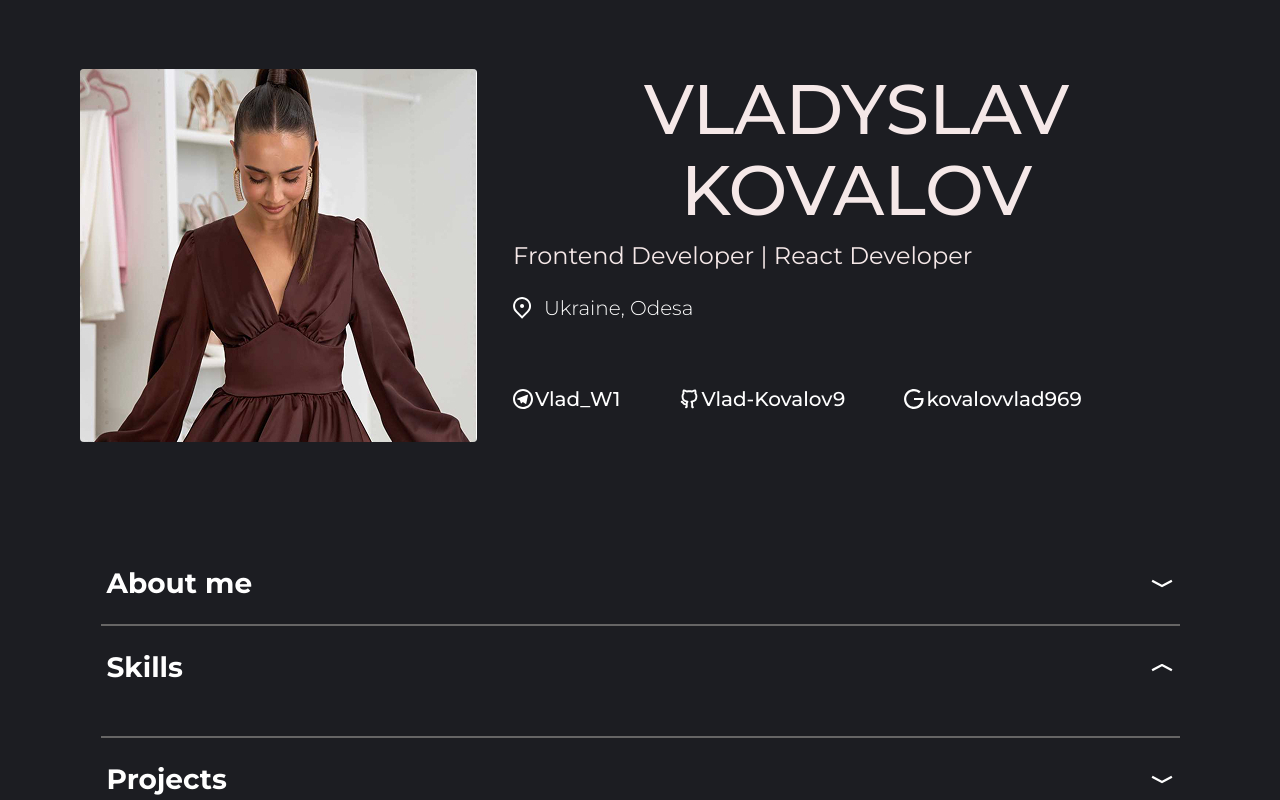
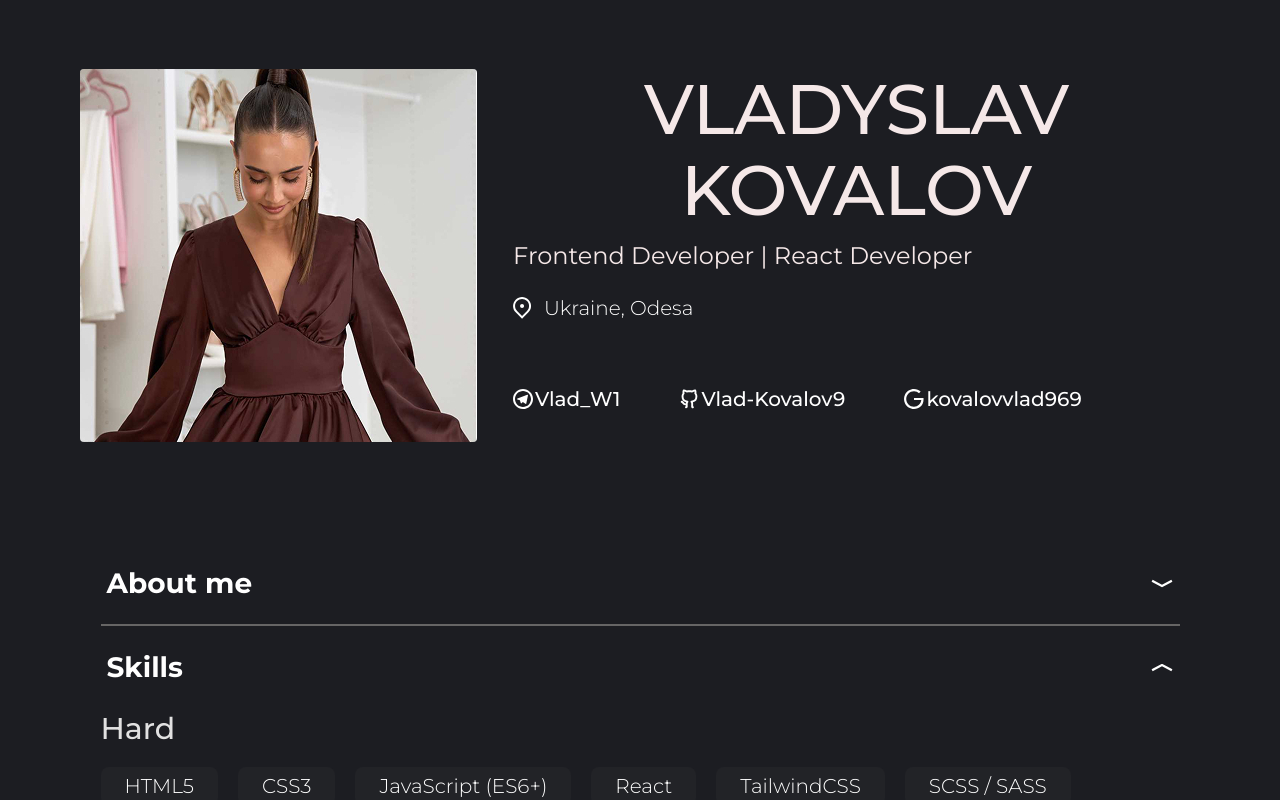
Before and after one commit to Vlad-Kovalov9/My-Resume, a React (Vite) app: page / in a window 1280 px wide. Both pictures are taken after a click on the button "Skills". Shown: the top 800 px of the page. Built offline with nearby package versions, Linux system fonts and the light colour scheme.

Commit message:
Made Skills section

```diff
--- a/src/components/Skills/Skills.jsx
+++ b/src/components/Skills/Skills.jsx
@@ -1,3 +1,30 @@
+import s from "./Skills.module.css";
+import { skillsData } from "../../data/skills";
+
 export default function Skills() {
-  return;
+  return (
+    <div className={s.container}>
+      <div className={s.block}>
+        <h3 className={s.title}>Hard</h3>
+        <ul className={s.list}>
+          {skillsData.hard.map((skill, i) => (
+            <li key={i} className={s.item}>
+              {skill}
+            </li>
+          ))}
+        </ul>
+      </div>
+
+      <div className={s.block}>
+        <h3 className={s.title}>Soft</h3>
+        <ul className={s.list}>
+          {skillsData.soft.map((skill, i) => (
+            <li key={i} className={s.item}>
+              {skill}
+            </li>
+          ))}
+        </ul>
+      </div>
+    </div>
+  );
 }
--- /dev/null
+++ b/src/components/Skills/Skills.module.css
@@ -0,0 +1,33 @@
+.container {
+  display: flex;
+  flex-direction: column;
+  gap: 46px;
+}
+
+.title {
+  font-weight: 500;
+  font-size: 30px;
+  color: #e1e1e1;
+}
+
+.list {
+  display: flex;
+  flex-wrap: wrap;
+  gap: 20px;
+  margin-top: 20px;
+}
+
+.item {
+  font-weight: 300;
+  font-size: 20px;
+  color: #fff;
+  padding: 8px 24px;
+  background: #222327;
+  border-radius: 8px;
+  transition: background 0.3s;
+  cursor: default;
+}
+
+.item:hover {
+  background: rgba(44, 172, 126, 0.2);
+}
--- /dev/null
+++ b/src/data/skills.js
@@ -0,0 +1,29 @@
+export const skillsData = {
+  hard: [
+    "HTML5",
+    "CSS3",
+    "JavaScript (ES6+)",
+    "React",
+    "TailwindCSS",
+    "SCSS / SASS",
+    "Redux Toolkit",
+    "REST API",
+    "TypeScript",
+    "Node.js",
+    "MongoDB",
+    "Git / GitHub",
+    "Figma",
+    "Visual Studio Code",
+    "Vite",
+    "Responsive & Adaptive Design",
+  ],
+
+  soft: [
+    "Teamwork ",
+    "Communication",
+    "Responsibility",
+    "Problem-solving",
+    "Adaptability",
+    "Attention to Detail",
+  ],
+};
```
